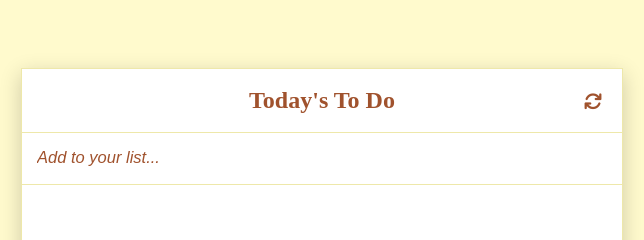
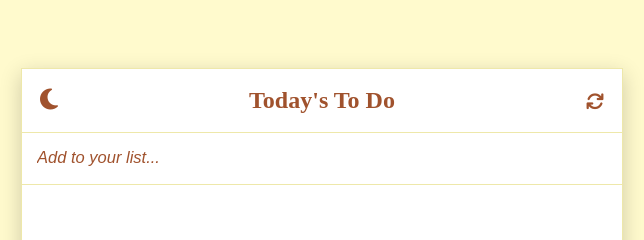
Before and after one commit to Rhaegar121/To-Do-list, a website built with webpack: page src/index.html in a window 1280 px wide. Shown: the top 240 px of the page, 318-962 px from the left. Built offline with nearby package versions, Linux system fonts and the light colour scheme.

Commit message:
add dark theme icon

```diff
--- a/src/index.html
+++ b/src/index.html
@@ -8,7 +8,11 @@
 </head>
 <body>
     <div class="container">
-        <h1 id="title">Today's To Do<i class="fa-solid fa-arrows-rotate"></i></h1>
+        <h1 id="title">
+            <i class="fa-solid fa-moon" id="icon"></i>
+            <span>Today's To Do</span>
+            <i class="fa-solid fa-arrows-rotate"></i>
+        </h1>
         <form action="" method="post">
             <input type="text" id="input_list" placeholder="Add to your list..." required>
             <span id="error" class="error"></span>
--- a/src/style.css
+++ b/src/style.css
@@ -51,14 +51,12 @@ body {
   margin: 0;
   padding: 18px;
   text-align: center;
-  position: relative;
+  display: flex;
+  justify-content: space-between;
+  align-items: baseline;
 }
 
 .container #title .fa-arrows-rotate {
-  position: absolute;
-  right: 20px;
-  top: 50%;
-  transform: translateY(-50%);
   font-size: 18px;
   color: var(--text-color);
 }
```
